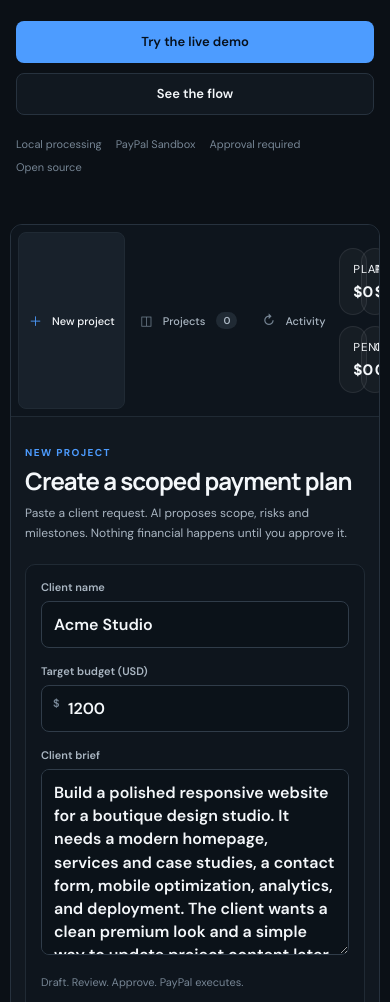
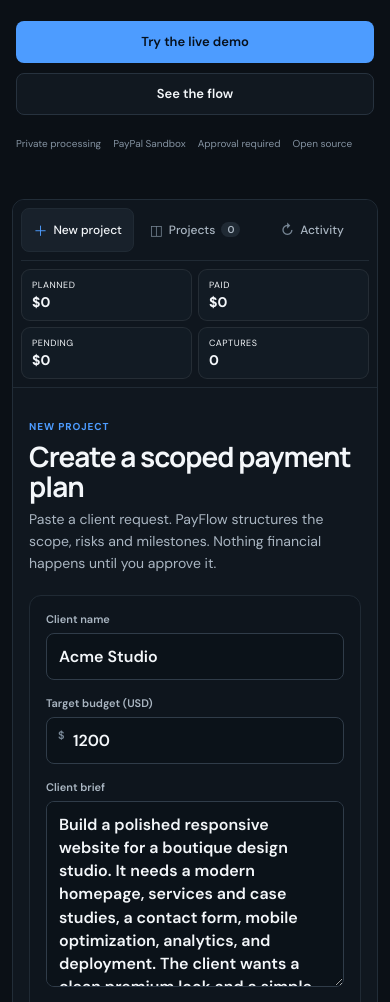
Before and after one commit to VeloxityNL/payflow-ai, a website: page public/index.html in a window 390 px wide. Shown: the part 379-1381 px from the top of the page. Drawn offline with Linux system fonts and the light colour scheme; no server answers.

Commit message:
Polish mobile layout and reduce AI-heavy UI copy

```diff
--- a/public/index.html
+++ b/public/index.html
@@ -80,7 +80,7 @@
         </div>
 
         <div class="trust" aria-label="Key product properties">
-          <span>Local processing</span>
+          <span>Private processing</span>
           <span>PayPal Sandbox</span>
           <span>Approval required</span>
           <span>Open source</span>
@@ -130,10 +130,10 @@
 
           <div class="side-foot">
             <div class="mini">
-              <div class="mini-icon" aria-hidden="true">AI</div>
+              <div class="mini-icon" aria-hidden="true">PF</div>
               <div>
-                <strong>Local agent</strong>
-                <small>PayFlow Qwen 0.5B</small>
+                <strong>Planning engine</strong>
+                <small>Local processing</small>
               </div>
             </div>
 
@@ -155,7 +155,7 @@
                 <span class="kicker">NEW PROJECT</span>
                 <h2 id="new-project-title">Create a scoped payment plan</h2>
                 <p>
-                  Paste a client request. AI proposes scope, risks and milestones.
+                  Paste a client request. PayFlow structures the scope, risks and milestones.
                   Nothing financial happens until you approve it.
                 </p>
               </div>
@@ -203,7 +203,7 @@
               <div>
                 <span class="kicker">PROJECTS</span>
                 <h2 id="projects-title">Payment workspace</h2>
-                <p>Track AI proposals, approvals and sandbox payments.</p>
+                <p>Track proposals, approvals and sandbox payments.</p>
               </div>
             </div>
 
@@ -221,7 +221,7 @@
                 <span class="kicker">ACTIVITY</span>
                 <h2 id="activity-title">Agent & payment timeline</h2>
                 <p>
-                  A transparent event trail of AI decisions and PayPal actions.
+                  A transparent event trail of planning decisions and PayPal actions.
                 </p>
               </div>
             </div>
--- a/public/styles.css
+++ b/public/styles.css
@@ -1281,3 +1281,138 @@ footer {
     flex-direction: column;
   }
 }
+
+
+/* --------------------------------------------------------------------------
+   Mobile polish: compact product navigation and non-overflowing metrics
+   -------------------------------------------------------------------------- */
+
+@media (max-width: 900px) {
+  .sidebar {
+    display: grid;
+    grid-template-columns: repeat(3, minmax(0, 1fr));
+    align-items: center;
+    overflow: visible;
+  }
+
+  .side {
+    min-width: 0;
+    justify-content: center;
+    white-space: nowrap;
+  }
+
+  .sidebar-stats {
+    grid-column: 1 / -1;
+    grid-template-columns: repeat(4, minmax(0, 1fr));
+    width: 100%;
+    margin: 6px 0 0;
+    padding-top: 8px;
+    border-top: 1px solid var(--border-soft);
+  }
+}
+
+@media (max-width: 600px) {
+  .workspace {
+    width: calc(100% - 24px);
+    border-color: #222d38;
+    background: #10171f;
+  }
+
+  .sidebar {
+    position: static;
+    gap: 4px;
+    padding: 8px;
+    background: #0f161e;
+  }
+
+  .side {
+    min-height: 44px;
+    padding: 8px 6px;
+    gap: 6px;
+    border-radius: 8px;
+    font-size: 12px;
+  }
+
+  .side span {
+    width: auto;
+    font-size: 14px;
+  }
+
+  .side b {
+    margin-left: 0;
+    padding: 1px 6px;
+  }
+
+  .sidebar-stats {
+    grid-template-columns: repeat(2, minmax(0, 1fr));
+    gap: 6px;
+    margin-top: 4px;
+  }
+
+  .sidebar-stat {
+    min-width: 0;
+    padding: 9px 10px;
+    border-radius: 9px;
+    background: #121b24;
+  }
+
+  .sidebar-stat small {
+    margin-bottom: 2px;
+    font-size: 9px;
+    letter-spacing: 0.06em;
+  }
+
+  .sidebar-stat strong {
+    display: block;
+    overflow: hidden;
+    font-size: 14px;
+    text-overflow: ellipsis;
+    white-space: nowrap;
+  }
+
+  .panel {
+    padding: 26px 16px 30px;
+  }
+
+  .panel-head h2 {
+    max-width: 18ch;
+    font-size: 28px;
+    line-height: 1.08;
+    letter-spacing: -0.035em;
+  }
+
+  .panel-head p {
+    max-width: 34ch;
+    font-size: 14px;
+    line-height: 1.55;
+  }
+
+  .brief-form,
+  .result-card,
+  .project-card {
+    padding: 16px;
+    border-radius: 12px;
+    background: #0e151d;
+  }
+
+  .kicker,
+  .eyebrow {
+    letter-spacing: 0.09em;
+  }
+
+  .trust {
+    gap: 7px 12px;
+    color: #8492a1;
+    font-size: 10px;
+  }
+}
+
+@media (max-width: 380px) {
+  .side {
+    font-size: 11px;
+  }
+
+  .side span {
+    display: none;
+  }
+}
```
